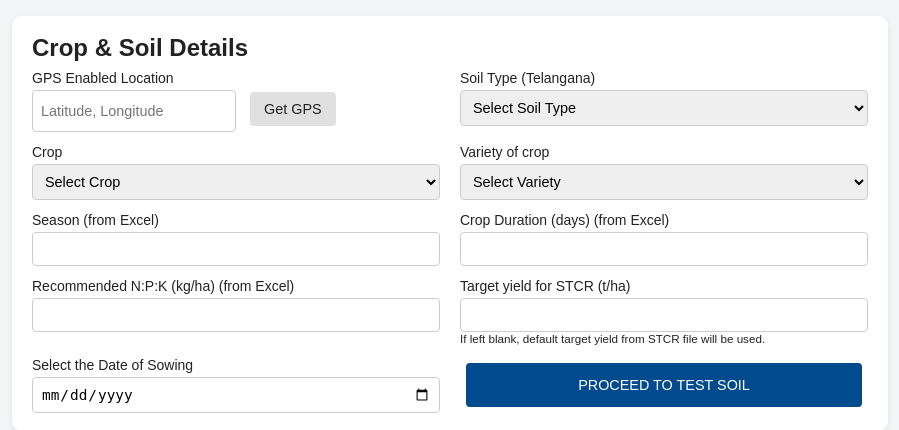
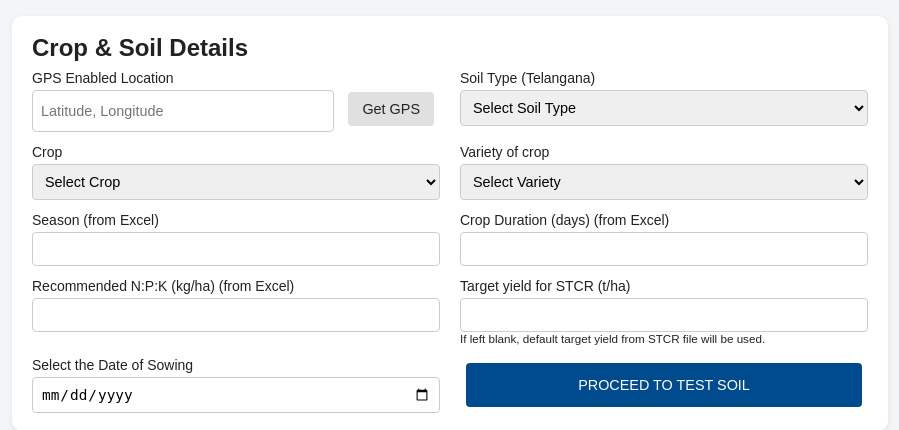
Before and after one commit to Prasanth535/nrsc_farmer_calculator, a Flask app: page /crop-details in a window 1280 px wide. Shown: the part 60-490 px from the top of the page, without its empty margins (190-1089 px from the left). Run offline with Flask 3, Linux system fonts and the light colour scheme.

Commit message:
Update crop_details.html

```diff
--- a/templates/crop_details.html
+++ b/templates/crop_details.html
@@ -6,11 +6,11 @@
     <form method="post" class="form-grid" id="cropForm">
         <!-- GPS: fetched via browser, not typed -->
         <label>GPS Enabled Location
-            <div style="display:flex; gap:8px;">
+            <div style="display:flex; gap:8px; flex-wrap:wrap;">
                 <input type="text" id="gps_location" name="gps_location"
                        value="{{ crop.get('gps_location', '') }}"
                        placeholder="Latitude, Longitude"
-                       readonly>
+                       readonly style="flex:1 1 auto;">
                 <button type="button" id="getLocationBtn" class="secondary-btn">
                     Get GPS
                 </button>
@@ -29,7 +29,6 @@
             </select>
         </label>
 
-        <!-- Crop + variety (varieties depend on crop) -->
         <label>Crop
             <select name="crop" id="cropSelect" required>
                 <option value="">Select Crop</option>
@@ -45,7 +44,6 @@
         <label>Variety of crop
             <select name="variety" id="varietySelect" required>
                 <option value="">Select Variety</option>
-                <!-- options will be filled by JS based on selected crop -->
             </select>
         </label>
 
@@ -115,9 +113,8 @@ function populateVarieties(cropName, selectedVariety) {
     optDefault.textContent = "Select Variety";
     varietySelect.appendChild(optDefault);
 
-    if (!cropName || !cropVarietyMap[cropName]) {
-        return;
-    }
+    if (!cropName || !cropVarietyMap[cropName]) return;
+
     cropVarietyMap[cropName].forEach(function (v) {
         const opt = document.createElement('option');
         opt.value = v;
@@ -131,7 +128,6 @@ function populateVarieties(cropName, selectedVariety) {
 
 cropSelect.addEventListener('change', function () {
     populateVarieties(this.value, null);
-    // clear season/duration/NPK when crop changes
     document.getElementById('season').value = "";
     document.getElementById('duration').value = "";
     document.getElementById('recommended_npk').value = "";
@@ -159,18 +155,16 @@ function fetchCropInfo() {
         })
         .catch(err => {
             console.error(err);
-            // optional: alert("Could not load crop info from Excel");
         });
 }
 
 varietySelect.addEventListener('change', fetchCropInfo);
 
-// ---------- 5. On page load: init varieties + crop info ----------
+// ---------- 5. On page load ----------
 window.addEventListener('DOMContentLoaded', function () {
     if (initialCrop) {
         populateVarieties(initialCrop, initialVariety || null);
         if (initialVariety) {
-            // already had selection -> ensure Excel values are correct
             fetchCropInfo();
         }
     }
```
